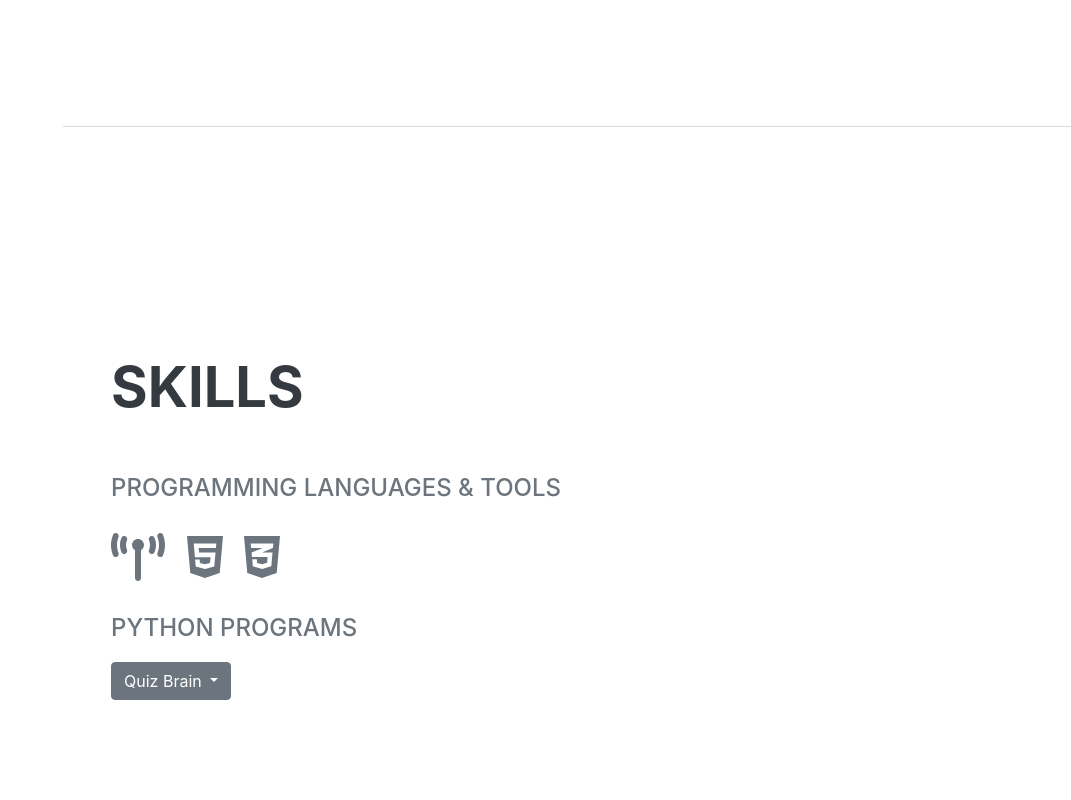
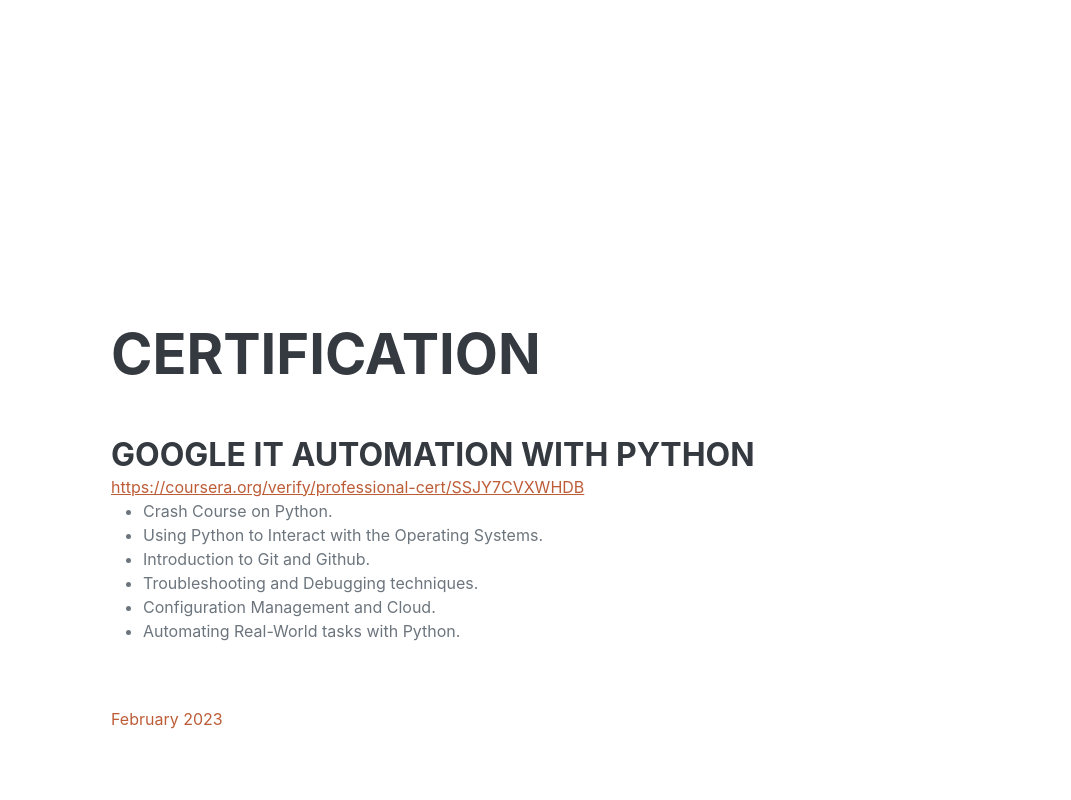
Before and after one commit to Vishnu-Kartha/Vishnu-Kartha.github.io, a plain HTML site: page templates/index.html in a window 1280 px wide. Shown: the part 2420-3220 px from the top of the page, without its empty margins (209-1280 px from the left). Drawn offline with nearby package versions, Linux system fonts and the light colour scheme; files that its build step writes are made by us from their sources; files whose address does not match are found by name; a web font is replaced by a local one.

Commit message:
Add files via upload

```diff
--- a/templates/index.html
+++ b/templates/index.html
@@ -56,7 +56,7 @@
                     <div class="social-icons">
                         <a class="social-icon" href="https://www.linkedin.com/in/vishnu-kartha-45900b89/">
                             <i class="fab fa-linkedin-in"></i></a>
-                        <a class="social-icon" href="static/assets/Resume_Vishnu_Kartha.pdf">
+                        <a class="social-icon" href="static/assets/Resume - Vishnu Kartha.pdf">
                             <i class="fa-sharp fa-solid fa-file"></i></a>
                     </div>
                 </div>
@@ -126,6 +126,28 @@
                     </div>
                 </div>
             </section>
+            <section class="resume-section" id="education">
+                <div class="resume-section-content">
+                    <h2 class="mb-5">Certification</h2>
+                    <div class="d-flex flex-column flex-md-row justify-content-between mb-5">
+                        <div class="flex-grow-1">
+                            <h3 class="mb-0">Google IT Automation with Python</h3>
+                            <a href="https://coursera.org/verify/professional-cert/SSJY7CVXWHDB">
+                                https://coursera.org/verify/professional-cert/SSJY7CVXWHDB</a>
+                                <ul>
+                                <li>Crash Course on Python.</li>
+                                <li>Using Python to Interact with the Operating Systems.</li>
+                                <li>Introduction to Git and Github.</li>
+                                <li>Troubleshooting and Debugging techniques.</li>
+                                <li>Configuration Management and Cloud.</li>
+                                <li>Automating Real-World tasks with Python.</li>
+                            </ul>
+                            </div>
+                        </div>
+                        <div class="flex-shrink-0"><span class="text-primary">February 2023</span></div>
+                    </div>
+                </div>
+            </section>
             <hr class="m-0" />
             <!-- Skills-->
             <section class="resume-section" id="skills">
```
